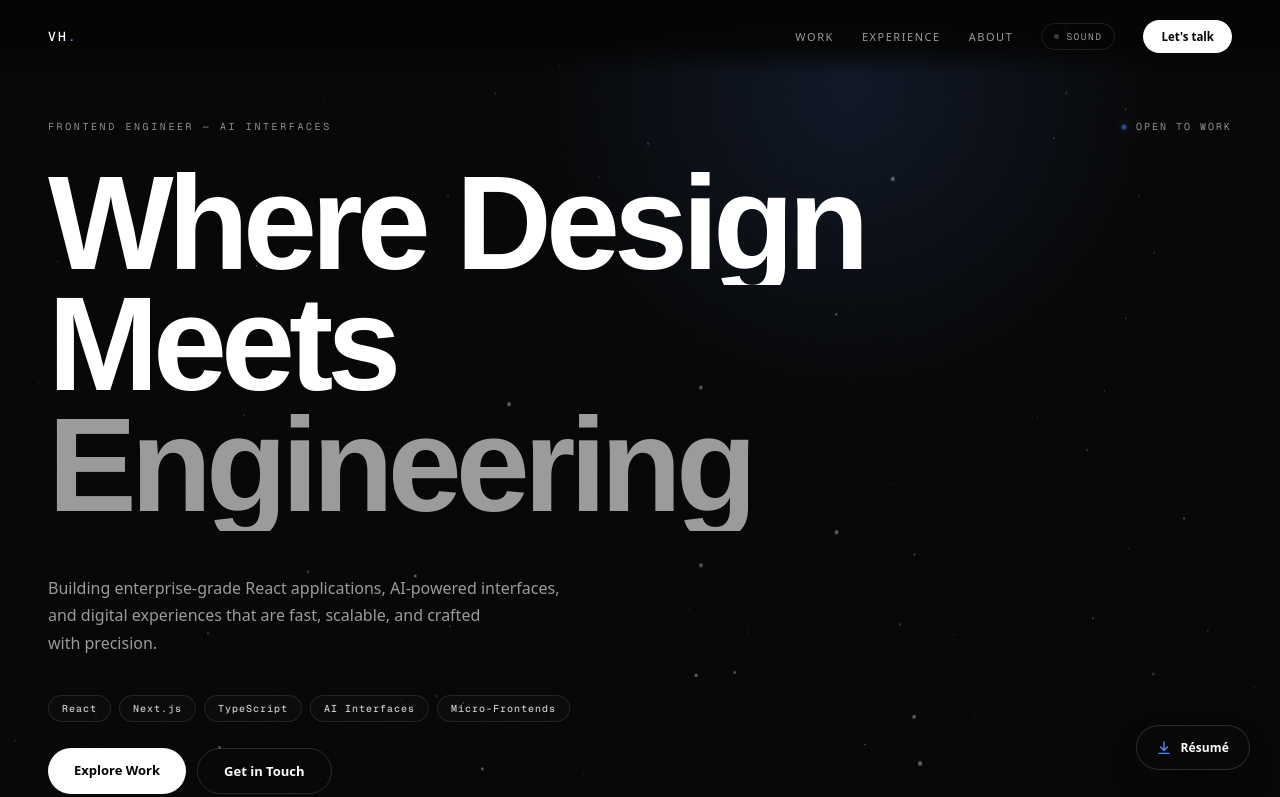
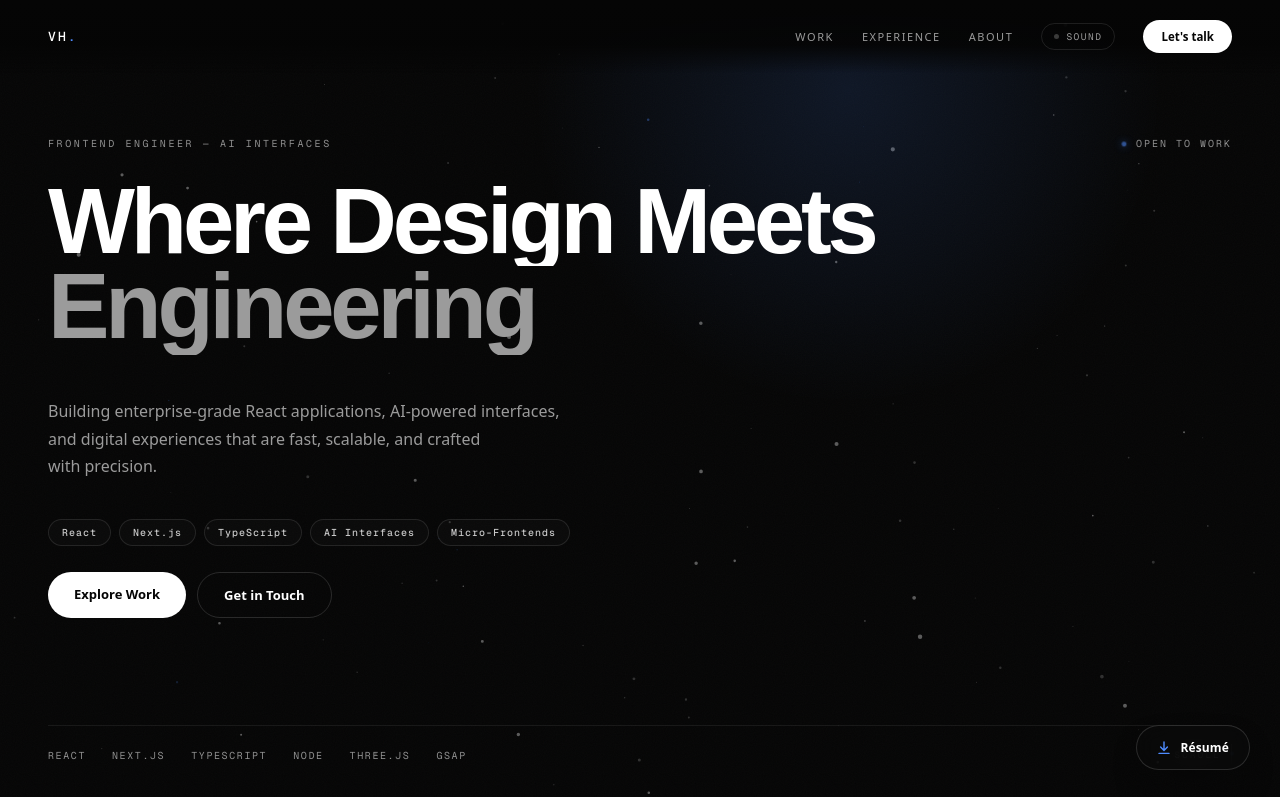
Before and after one commit to VYSHAK98/vyshak-portfolio-website, a Next.js app: page / in a window 1280 px wide. Shown: the top 797 px of the page. Built offline with nearby package versions, Linux system fonts and the light colour scheme; a web font is replaced by a local one.

Commit message:
Shrink hero headline to fit two lines
Merged 'Where Design' + 'Meets' onto one line ('Where Design Meets')
with 'Engineering' (dimmed) as the second, and reduced the H1
clamp from (52px,10.4vw,158px) to (40px,7.2vw,118px) so the longer
merged line stays comfortable at narrow widths too.

```diff
--- a/components/Hero/Hero.module.css
+++ b/components/Hero/Hero.module.css
@@ -77,7 +77,7 @@
   margin: 0;
   font-family: var(--font-display);
   font-weight: 600;
-  font-size: clamp(52px, 10.4vw, 158px);
+  font-size: clamp(40px, 7.2vw, 118px);
   line-height: 0.88;
   letter-spacing: -0.045em;
   color: var(--text);
--- a/components/Hero/Hero.tsx
+++ b/components/Hero/Hero.tsx
@@ -2,9 +2,8 @@ import styles from "./Hero.module.css";
 import ParticleField from "@/components/ParticleField/ParticleField";
 
 const H1_LINES: { text: string; delay: number; dim?: boolean; last?: boolean }[] = [
-  { text: "Where Design", delay: 3.35 },
-  { text: "Meets", delay: 3.46 },
-  { text: "Engineering", delay: 3.57, dim: true, last: true },
+  { text: "Where Design Meets", delay: 3.35 },
+  { text: "Engineering", delay: 3.46, dim: true, last: true },
 ];
 
 const TECH_PILLS = [
```
